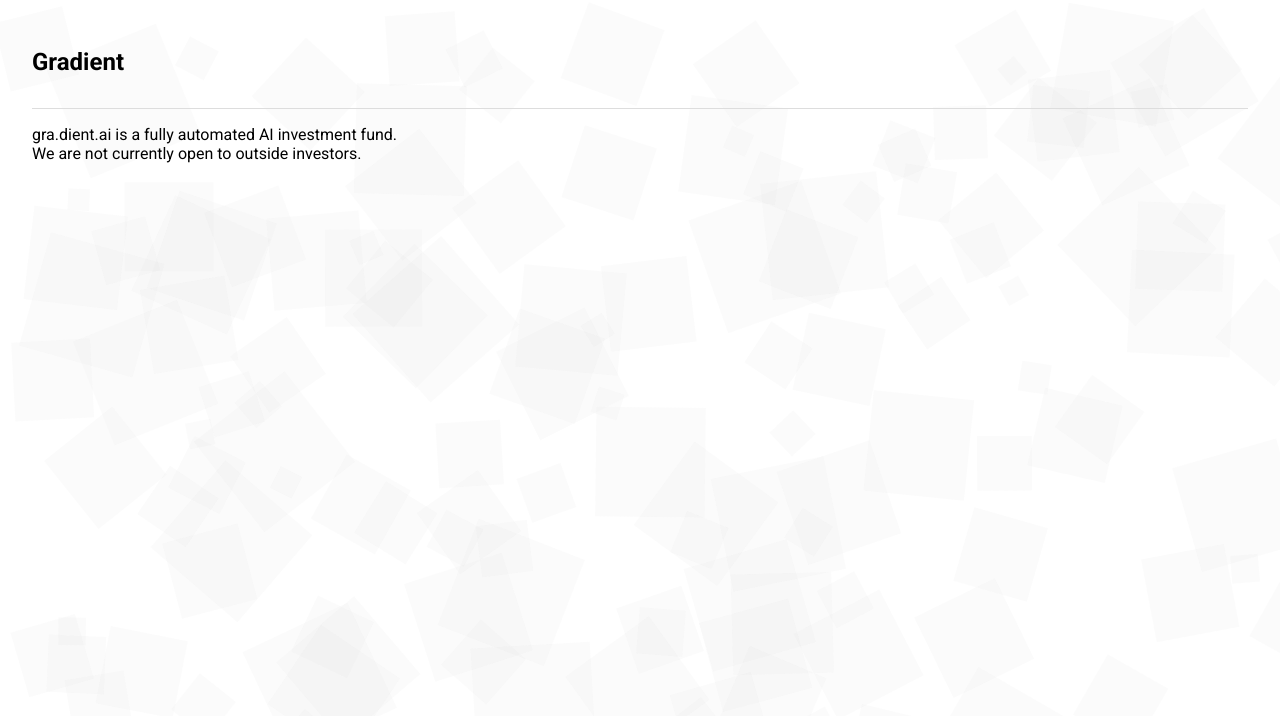
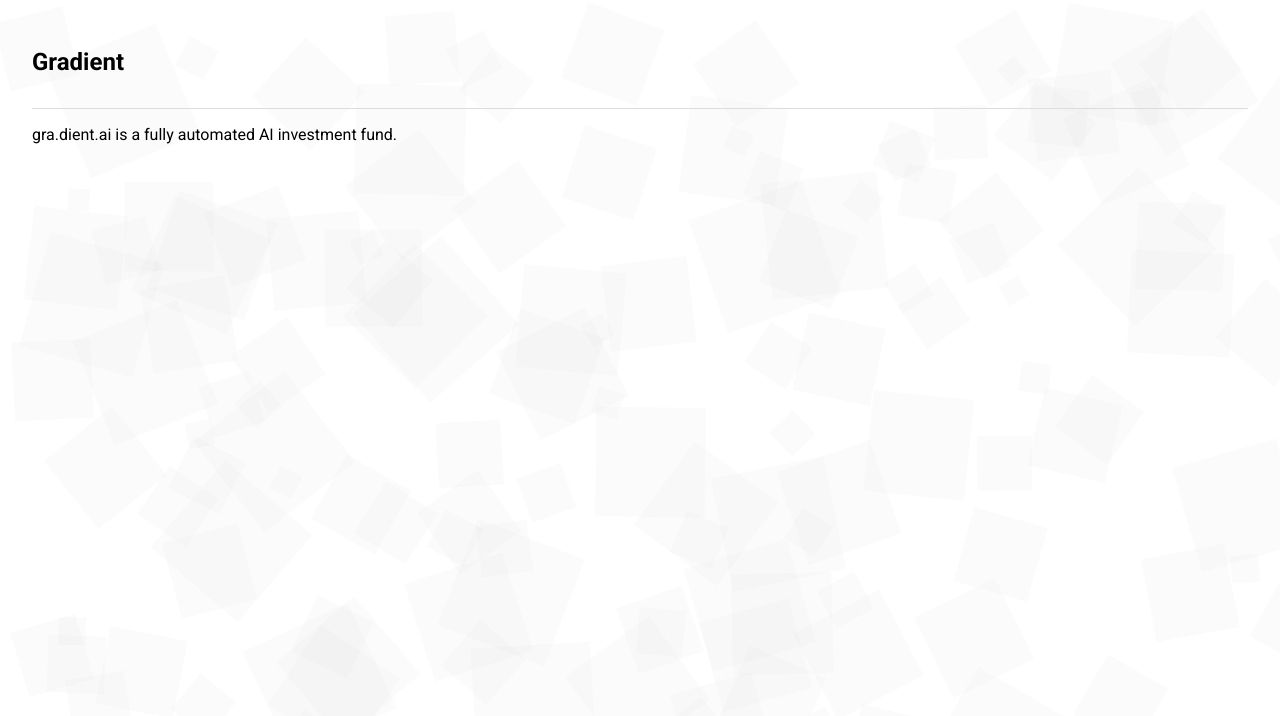
Before and after one commit to andrewcantos/gra.dient.ai, a Next.js app in the folder website/: page / in a window 1280 px wide. Shown: the top 716 px of the page. Built offline with nearby package versions, Linux system fonts and the light colour scheme.

Commit message:
Update home page: remove message about outside investors

```diff
--- a/website/pages/index.js
+++ b/website/pages/index.js
@@ -22,8 +22,7 @@
       </header>
       <div className={styles.centeredContent}> {/* Updated message */}
         <p className={styles.subtitle}>
-          gra.dient.ai is a fully automated AI investment fund.<br />
-          We are not currently open to outside investors.
+          gra.dient.ai is a fully automated AI investment fund.
         </p>
       </div>
     </main>
```
